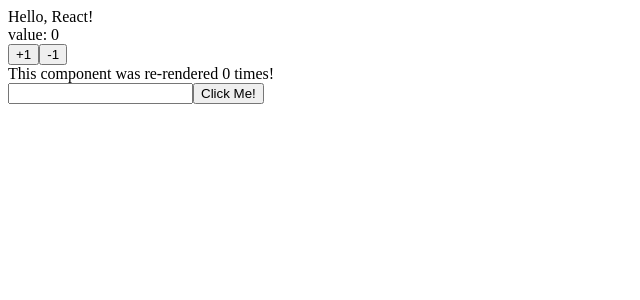
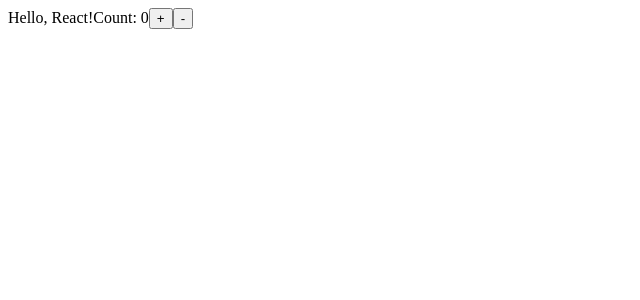
Before and after one commit to haramiya/my-first-react-app-in-typescript, a React (Create React App) app: page / in a window 1280 px wide. Shown: the top 300 px of the page, without its empty margins (0-640 px from the left). Built offline with nearby package versions, Linux system fonts and the light colour scheme.

Commit message:
useReducer

```diff
--- a/src/App.tsx
+++ b/src/App.tsx
@@ -1,5 +1,6 @@
 import React from 'react';
 import Counter from './Counter'
+import CounterWithReducer from './CounterWithReducer'
 
 interface AppProps
 {
@@ -13,7 +14,8 @@
   return (
     <div>
       {message}
-      <Counter/>
+      {/* <Counter/> */}
+      <CounterWithReducer/>
     </div>
   );
 };
--- /dev/null
+++ b/src/CounterWithReducer.tsx
@@ -0,0 +1,31 @@
+import React, {useReducer} from 'react';
+
+const initialState = { count: 0 };
+
+function reducer(state: any, action: any)
+{
+    switch (action.type)
+    {
+        case 'increment':
+            return { count: state.count + 1 };
+        case 'decrement':
+            return { count: state.count + 1 };
+        default:
+            throw new Error();
+    }
+}
+
+function CounterWithReducer()
+{
+    const [state, dispatch] = useReducer(reducer, initialState);
+
+    return (
+        <>
+            Count: {state.count}
+            <button onClick={() => dispatch({ type: 'increment' })}>+</button>
+            <button onClick={() => dispatch({ type: 'decrement' })}>-</button>
+        </>
+    );
+}
+
+export default CounterWithReducer;
```
